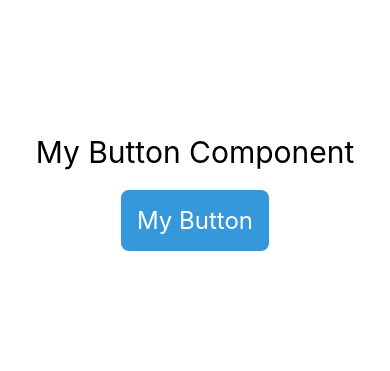
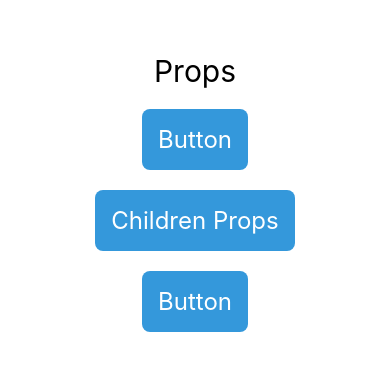
Before and after one commit to 18hailey/RN_starter, a React Native app: screen / in a window 390 px wide. Shown: the part 225-596 px from the top of the page. Built offline with nearby package versions, Linux system fonts and the light colour scheme.

Commit message:
props
부모에서 자식으로 props 전달, 변경 불가

```diff
--- a/package.json
+++ b/package.json
@@ -9,13 +9,14 @@
     "web": "expo start --web"
   },
   "dependencies": {
+    "@types/react": "~18.2.79",
     "expo": "~51.0.0",
     "expo-dev-client": "~4.0.13",
     "expo-status-bar": "~1.12.1",
+    "prop-types": "^15.8.1",
     "react": "18.2.0",
     "react-native": "0.74.1",
-    "typescript": "~5.3.3",
-    "@types/react": "~18.2.79"
+    "typescript": "~5.3.3"
   },
   "devDependencies": {
     "@babel/core": "^7.20.0"
--- a/src/App.js
+++ b/src/App.js
@@ -1,4 +1,5 @@
-/*
+/* lv.0
+
 import React from 'react';
 import { StyleSheet, Text, View } from 'react-native';
 
@@ -26,9 +27,42 @@ const styles = StyleSheet.create({
 export default App;
 */
 
+
+/* button - touchableopacity
+
 import React from 'react'; // JSX는 React.createElement를 호출하는 코드로 컴파일되므로 컴포넌트 작성 시 반드시 작성해야 하는 코드
 import { Text, View } from 'react-native';
 import MyButton from './components/MyButton';
+
+const App = () => {
+    return (
+        <View
+        style={{
+            flex: 1,
+            backgroundColor: '#fff',
+            alignItems: 'center',
+            justifyContent: 'center'
+        }}>
+        <Text
+        style={{
+            fontSize: 30,
+            marginBottom: 10
+        }}
+        >
+        My Button Component
+        </Text>
+        <MyButton />
+        </View>
+
+    );
+};
+
+export default App;
+*/
+
+import React from 'react';
+import { Text, View } from "react-native";
+import MyButton from "./components/MyButton";
 
 const App = () => {
     return (
@@ -44,12 +78,11 @@ const App = () => {
                     fontSize: 30,
                     marginBottom: 10
                 }}
-            >
-                My Button Component
-            </Text>
-            <MyButton />
+            >Props</Text>
+            <MyButton title="Button" onPress={() => alert('props')}/>
+            <MyButton title="Button" onPress={() => alert('children')}>Children Props</MyButton>
+            <MyButton onPress={() => alert('default')} />
         </View>
-
     );
 };
 
--- a/src/components/MyButton.js
+++ b/src/components/MyButton.js
@@ -1,8 +1,9 @@
 import React from 'react'; // JSX는 React.createElement를 호출하는 코드로 컴파일되므로 컴포넌트 작성 시 반드시 작성해야 하는 코드
 import { Text, TouchableOpacity } from 'react-native';
+import PropTypes from 'prop-types';
 
-const MyButton = () => {
-
+const MyButton = props => {
+    console.log(props);
     return (
         <TouchableOpacity
             style={{
@@ -11,11 +12,21 @@ const MyButton = () => {
                 margin: 10,
                 borderRadius: 8,
             }}
-            onPress={() => alert('click')}>
+            onPress={() => props.onPress()}
+            >
+            <Text style={{ color: 'white', fontSize: 24 }}>{props.children || props.title}</Text>
+            {/*true이면 평가를 멈추고 해당 피연산자 변환 전의 값 반환*/}
+        </TouchableOpacity>
+    );
+};
 
-            <Text style={{ color: 'white', fontSize: 24 }}>My Button</Text>
-        </TouchableOpacity>
-    );a
+MyButton.defaultProps = {
+    title: 'Button',
+};
+
+MyButton.propTypes = {
+    title: PropTypes.string.isRequired,
+    onPress: PropTypes.func.isRequired
 };
 
 export default MyButton;
```
Also changed, not shown: 1 other file (tests, documents, lock files or other folders).
